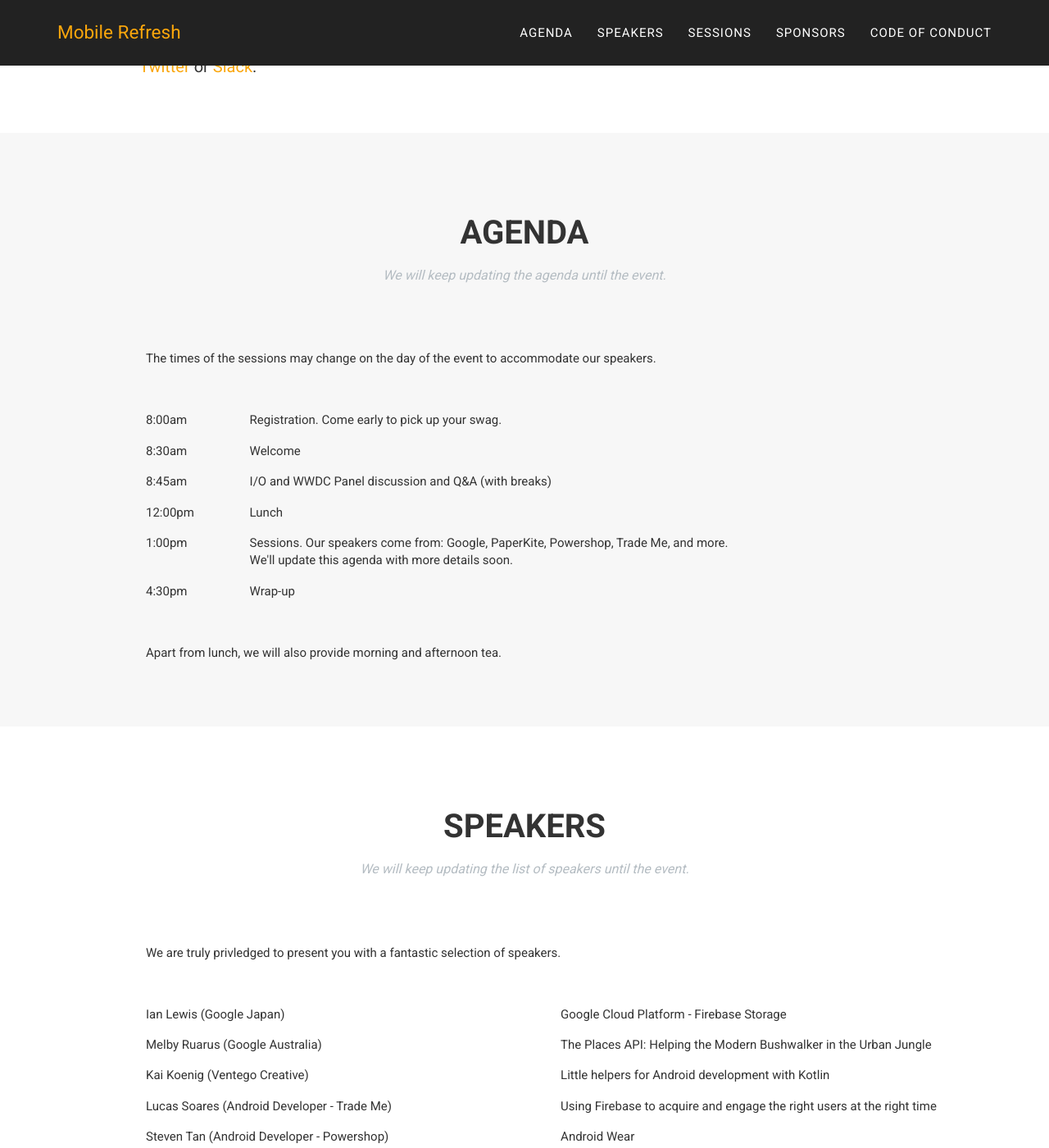
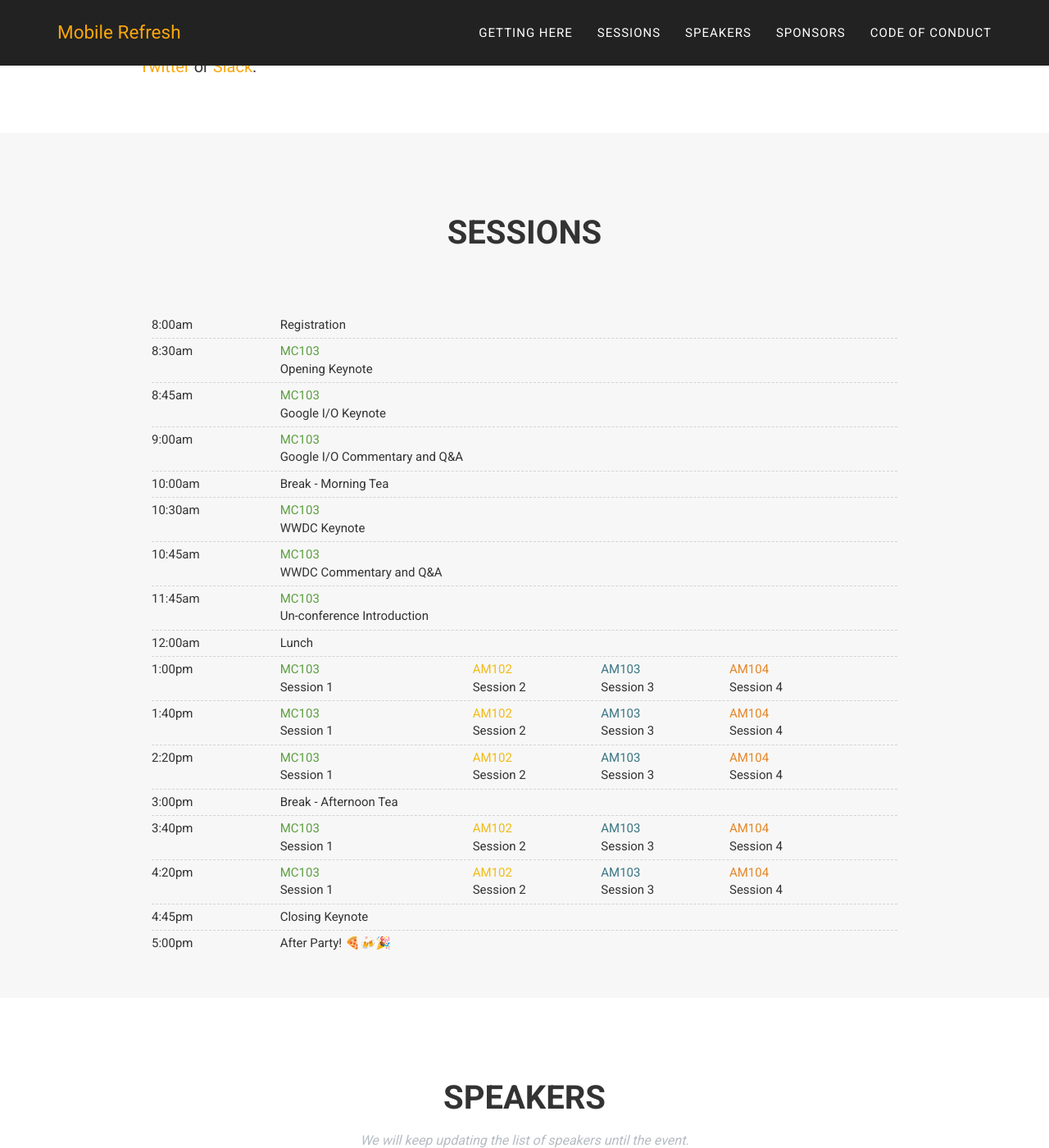
Before and after one commit to MostafaGazar/MostafaGazar.github.io, a Jekyll site: the page built from index.html, in a window 1280 px wide and 1400 px high, scrolled down 1729 px. Shown: the whole window at 82% size. Built offline with Jekyll 4.4.1, drawn with Linux system fonts in a browser that asks for light colours; some web fonts are replaced; some of the changed text lies outside the part shown.

Commit message:
Apply updates the big day
Updated top level navigation to include Directions and to remove Agenda
Moved Sessions above Speaker to benefit the mobile users
Updated list of Panelists

```diff
--- a/_includes/header.html
+++ b/_includes/header.html
@@ -19,13 +19,13 @@
                         <a href="#page-top"></a>
                     </li>
                     <li>
-                        <a class="page-scroll" href="#agenda">Agenda</a>
+                        <a class="page-scroll" href="https://www.google.com/maps/dir//-41.2895167,174.7680383/@-41.28943,174.7671746,19z" target="_blank">Getting Here</a>
+                    </li>
+                    <li>
+                        <a class="page-scroll" href="#sessions">Sessions</a>
                     </li>
                     <li>
                         <a class="page-scroll" href="#speakers">Speakers</a>
-                    </li>
-                    <li>
-                        <a class="page-scroll" href="#sessions">Sessions</a>
                     </li>
                     <li>
                         <a class="page-scroll" href="#sponsors">Sponsors</a>
@@ -51,7 +51,7 @@
                 <div class="intro-lead-in">Welcome To Mobile Refresh - Wellington, July 1st 2016</div>
                 <div class="intro-heading">One-day conference for 150 mobile technology enthusiasts</div>
                 <!-- <a href="https://mobile-refresh-2016.lilregie.com/" target="_blank" class="page-scroll btn btn-xl">Register</a> -->
-                <a href="#agenda" class="page-scroll btn btn-xl">Agenda</a>
+                <a href="#sessions" class="page-scroll btn btn-xl">Sessions</a>
 
                 <div class="section-subheading text-muted"><br/><br/>Registration is now closed</div>
             </div>
--- a/_includes/home.html
+++ b/_includes/home.html
@@ -44,7 +44,7 @@
               Attendees should expect discussions that cover both iOS and Android. The two platforms solve similar problems (albeit with different approaches), and it is our hope that at the end of the day everyone will have learned new things.
             </p>
             <p class="long-text">
-              We look forward to spending a day of learning and sharing with all of you. Until then, you can reach us via <a href="https://twitter.com/GDGWellington" target="_blank">Twitter</a> or <a href="https://gdgnz.herokuapp.com/" target="_blank">Slack</a>.
+              We look forward to spending a day of learning and sharing with all of you. Until then, you can reach us via <a href="https://twitter.com/GDGWellington" target="_blank">Twitter</a> or <a href="http://slack.gdg.nz/" target="_blank">Slack</a>.
             </p>
         </div>
     </section>
--- a/_includes/sessions.html
+++ b/_includes/sessions.html
@@ -23,8 +23,8 @@
 
                     <div class="col col-md-10">
                           <span>
-                              <div class="event-venue-1">Amphitheatre</div>
-                              <div class="event-name">Keynote</div>
+                              <div class="event-venue-1">MC103</div>
+                              <div class="event-name">Opening Keynote</div>
                               <!-- <div class="speaker-name"></div> -->
                           </span>
                     </div>
@@ -36,7 +36,7 @@
 
                     <div class="col col-md-10">
                           <span>
-                              <div class="event-venue-1">Amphitheatre</div>
+                              <div class="event-venue-1">MC103</div>
                               <div class="event-name">Google I/O Keynote</div>
                               <!-- <div class="speaker-name"></div> -->
                           </span>
@@ -49,8 +49,8 @@
 
                     <div class="col col-md-10">
                           <span>
-                              <div class="event-venue-1">Amphitheatre</div>
-                              <div class="event-name">Google I/O Commentary and Q&A</div>
+                              <div class="event-venue-1">MC103</div>
+                              <div class="event-name">Google I/O Commentary and Q&amp;A</div>
                               <!-- <div class="speaker-name"></div> -->
                           </span>
                     </div>
@@ -62,7 +62,7 @@
 
                     <div class="col col-md-10">
                           <span>
-                              <div class="event-name">Break</div>
+                              <div class="event-name">Break - Morning Tea</div>
                           </span>
                     </div>
                 </div>
@@ -73,7 +73,7 @@
 
                     <div class="col col-md-10">
                           <span>
-                              <div class="event-venue-1">Amphitheatre</div>
+                              <div class="event-venue-1">MC103</div>
                               <div class="event-name">WWDC Keynote</div>
                               <!-- <div class="speaker-name"></div> -->
                           </span>
@@ -86,8 +86,8 @@
 
                     <div class="col col-md-10">
                           <span>
-                              <div class="event-venue-1">Amphitheatre</div>
-                              <div class="event-name">WWDC Commentary, Q&A</div>
+                              <div class="event-venue-1">MC103</div>
+                              <div class="event-name">WWDC Commentary and Q&amp;A</div>
                               <!-- <div class="speaker-name"></div> -->
                           </span>
                     </div>
@@ -99,8 +99,8 @@
 
                     <div class="col col-md-10">
                           <span>
-                              <div class="event-venue-1">Amphitheatre</div>
-                              <div class="event-name">Unconference Introduction</div>
+                              <div class="event-venue-1">MC103</div>
+                              <div class="event-name">Un-conference Introduction</div>
                               <!-- <div class="speaker-name"></div> -->
                           </span>
                     </div>
@@ -124,7 +124,7 @@
 
                     <div class="col col-xs-3">
                           <span>
-                              <div class="event-venue-1">Amphitheatre</div>
+                              <div class="event-venue-1">MC103</div>
                               <div class="event-name">Session 1</div>
                               <!-- <div class="speaker-name"></div> -->
                           </span>
@@ -156,7 +156,7 @@
 
                     <div class="col col-xs-3">
                           <span>
-                              <div class="event-venue-1">Amphitheatre</div>
+                              <div class="event-venue-1">MC103</div>
                               <div class="event-name">Session 1</div>
                               <!-- <div class="speaker-name"></div> -->
                           </span>
@@ -188,7 +188,7 @@
 
                     <div class="col col-xs-3">
                           <span>
-                              <div class="event-venue-1">Amphitheatre</div>
+                              <div class="event-venue-1">MC103</div>
                               <div class="event-name">Session 1</div>
                               <!-- <div class="speaker-name"></div> -->
                           </span>
@@ -233,7 +233,7 @@
 
                     <div class="col col-xs-3">
                           <span>
-                              <div class="event-venue-1">Amphitheatre</div>
+                              <div class="event-venue-1">MC103</div>
                               <div class="event-name">Session 1</div>
                               <!-- <div class="speaker-name"></div> -->
                           </span>
@@ -265,7 +265,7 @@
 
                     <div class="col col-xs-3">
                           <span>
-                              <div class="event-venue-1">Amphitheatre</div>
+                              <div class="event-venue-1">MC103</div>
                               <div class="event-name">Session 1</div>
                               <!-- <div class="speaker-name"></div> -->
                           </span>
@@ -296,6 +296,13 @@
                     <div class="col col-md-2">4:45pm</div>
                     <div class="col col-md-10">
                         Closing Keynote
+                    </div>
+                </div>
+                <div style="border-top: 1px lightgray dashed"/>
+                <div class="row">
+                    <div class="col col-md-2">5:00pm</div>
+                    <div class="col col-md-10">
+                        After Party! 🍕🍻🎉
                     </div>
                 </div>
             </div>
--- a/_includes/speakers.html
+++ b/_includes/speakers.html
@@ -70,6 +70,18 @@
               <td>Andrew Millar (Creative Director - PaperKite)</td>
               <td>Panel</td>
             </tr>
+            <tr>
+              <td>Jo Blundell (Marketing Manager - Xero)</td>
+              <td>Panel</td>
+            </tr>
+            <tr>
+              <td>Walig Castain (iOS Developer - PaperKite)</td>
+              <td>Panel</td>
+            </tr>
+            <tr>
+              <td>Kai Koenig (Android Developer - Ventego Creative)</td>
+              <td>Panel</td>
+            </tr>
           </tbody>
           <tfoot>
             <tr>
--- a/_layouts/default.html
+++ b/_layouts/default.html
@@ -7,9 +7,8 @@
 
     {% include header.html %}
     {% include home.html %}
-    {% include agenda.html %}
+    {% include sessions.html %}
     {% include speakers.html %}
-    {% include sessions.html %}
     {% include sponsors.html %}
     {% include about.html %}
     {% include code_of_conduct.html %}
```
Also changed, not shown: 2 other files.
